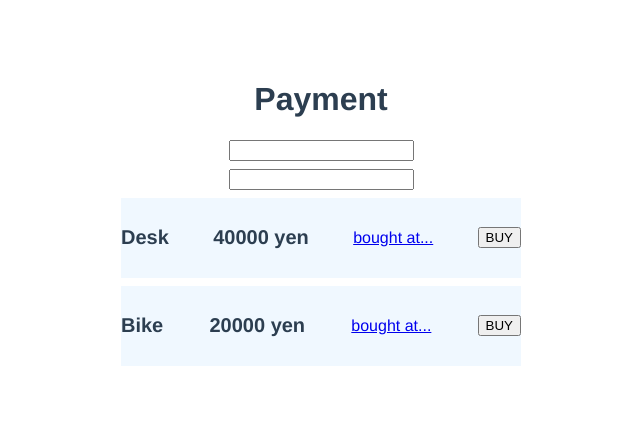
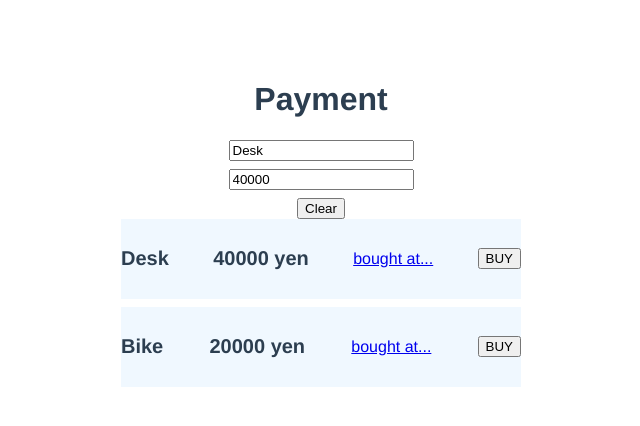
Before and after one commit to takayuki-s/vue-app, a Vue app in the folder vue3-typescript/vue-sample/: page / in a window 1280 px wide. Shown: the top 426 px of the page, without its empty margins (319-959 px from the left). Built offline with nearby package versions, Linux system fonts and the light colour scheme.

Commit message:
v-bindを使ったデータバインディング

```diff
--- a/vue3-typescript/vue-sample/src/components/Payment.vue
+++ b/vue3-typescript/vue-sample/src/components/Payment.vue
@@ -25,13 +25,18 @@
   const inputPrice = (event: any) => {
     item1.price = event.target.value
   }
+  const clear = () => {
+    item1.name = ""
+    item1.price = 0
+  }
 </script>
 
 <template>
 <div class="container">
   <h1> Payment</h1>
-  <input v-on:input="input" />
-  <input v-on:input="inputPrice" />
+  <input v-on:input="input" v-bind:value="item1.name"/>
+  <input v-on:input="inputPrice" v-bind:value="item1.price"/>
+  <button v-on:click="clear">Clear</button>
   <div class="payment">
     <label>{{ item1.name }}</label>
     <label>{{ item1.price }} yen</label>
```
